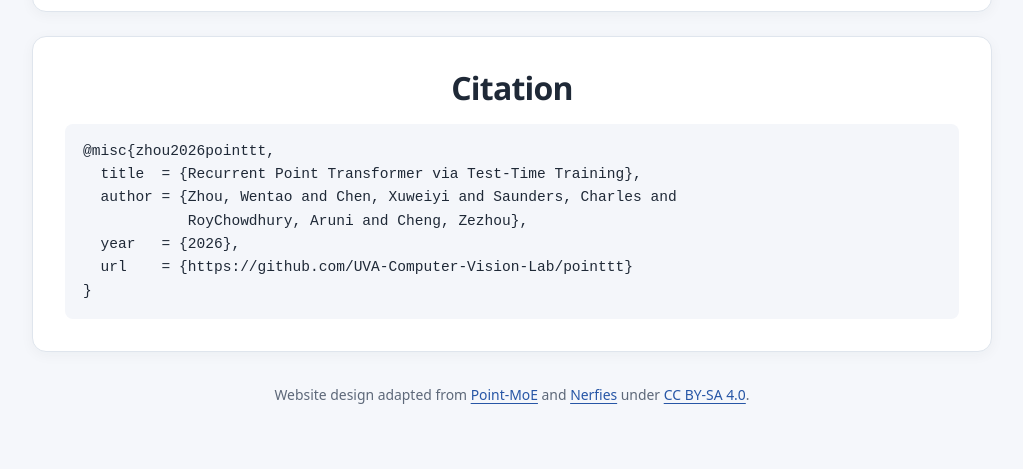
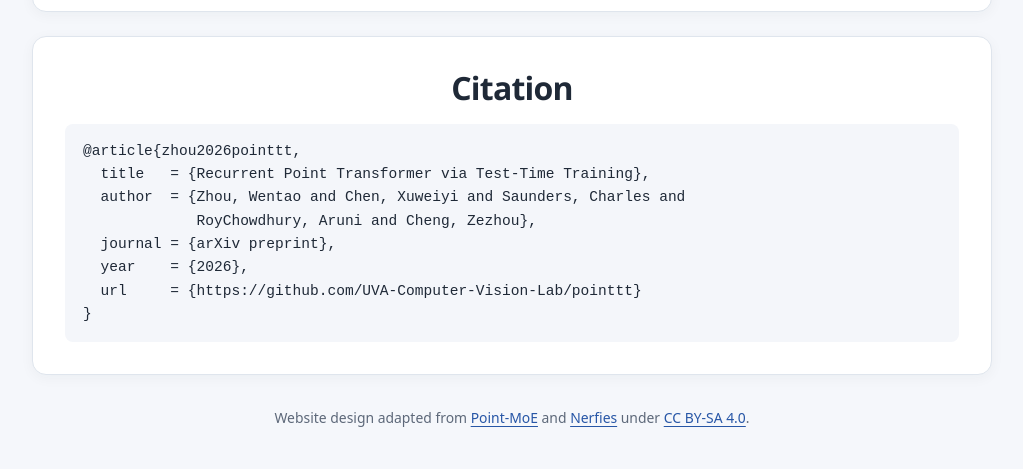
Before and after one commit to UVA-Computer-Vision-Lab/pointtt, a plain HTML site: page index.html in a window 1280 px wide. Shown: the part 2820-3289 px from the top of the page, without its empty margins (128-1151 px from the left). Before the commit the page ends 3266 px from the top, so only its background shows below. Drawn offline with Linux system fonts and the light colour scheme.

Commit message:
Use @article for the citation

```diff
--- a/index.html
+++ b/index.html
@@ -73,12 +73,13 @@
 
     <section class="panel" id="citation">
       <h2>Citation</h2>
-      <pre><code>@misc{zhou2026pointtt,
-  title  = {Recurrent Point Transformer via Test-Time Training},
-  author = {Zhou, Wentao and Chen, Xuweiyi and Saunders, Charles and
-            RoyChowdhury, Aruni and Cheng, Zezhou},
-  year   = {2026},
-  url    = {https://github.com/UVA-Computer-Vision-Lab/pointtt}
+      <pre><code>@article{zhou2026pointtt,
+  title   = {Recurrent Point Transformer via Test-Time Training},
+  author  = {Zhou, Wentao and Chen, Xuweiyi and Saunders, Charles and
+             RoyChowdhury, Aruni and Cheng, Zezhou},
+  journal = {arXiv preprint},
+  year    = {2026},
+  url     = {https://github.com/UVA-Computer-Vision-Lab/pointtt}
 }</code></pre>
     </section>
   </main>
```
